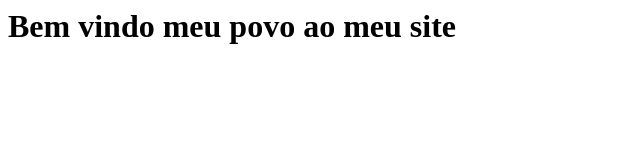
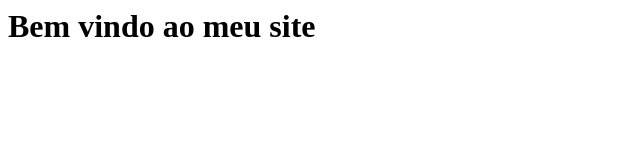
Before and after one commit to marcellovm/marcellovm.github.io, a plain HTML site: page index.html in a window 1280 px wide. Shown: the whole page, without its empty margins (0-640 px from the left). Drawn offline with Linux system fonts and the light colour scheme.

Commit message:
alteração de texto

```diff
--- a/index.html
+++ b/index.html
@@ -1 +1 @@
-<h1> Bem vindo meu povo ao meu site </h1>
+<h1> Bem vindo ao meu site </h1>
```
